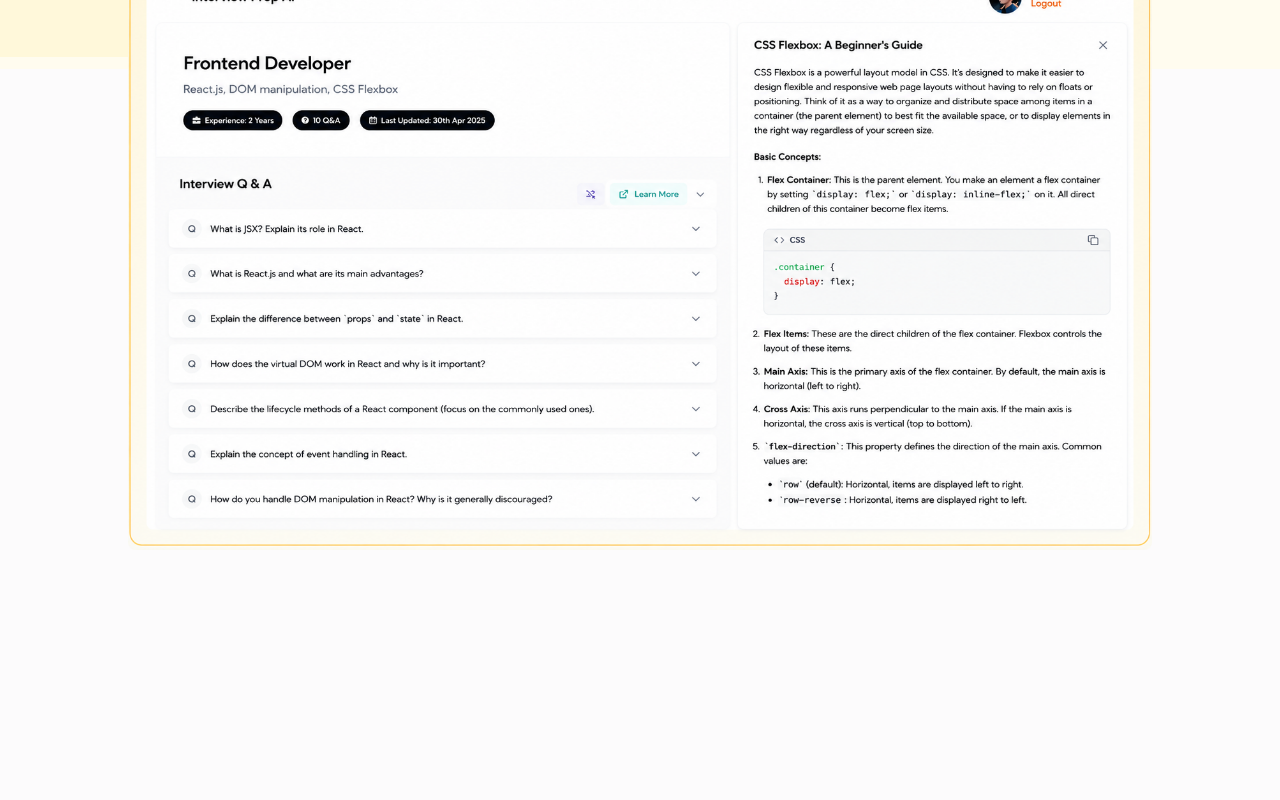
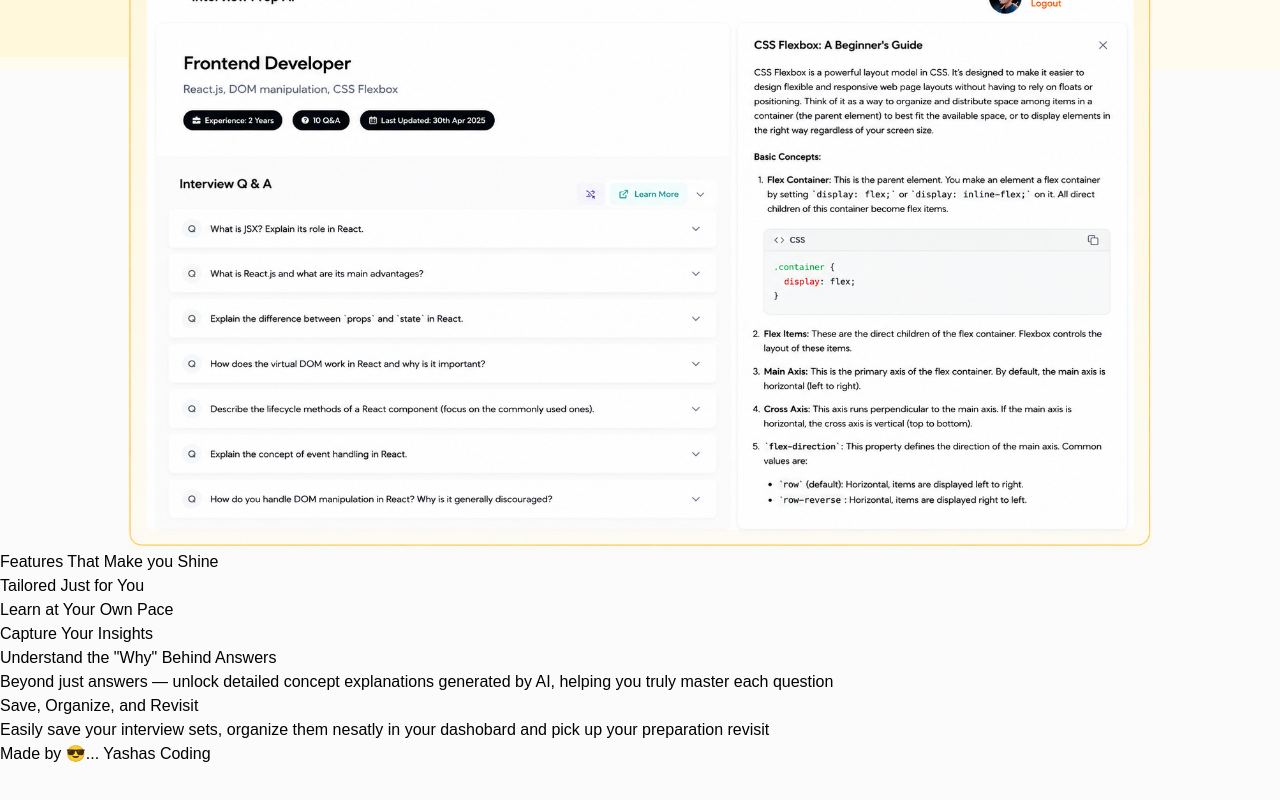
Before and after one commit to Yashas-webdev/Interview-Prep-AI, a React (Vite) app in the folder frontend/: page / in a window 1280 px wide. Shown: the part 443-1243 px from the top of the page. Before the commit the page ends 1217 px from the top, so only its background shows below. Built offline with nearby package versions, Linux system fonts and the light colour scheme.

Commit message:
added the three card section

```diff
--- a/frontend/src/pages/LandingPage.jsx
+++ b/frontend/src/pages/LandingPage.jsx
@@ -1,6 +1,6 @@
 // import { useNavigate } from "react-router-dom";
 import HERO_IMG from "../assets/hero-img.png";
-// import { APP_FEATURES } from "../utils/data";
+import { APP_FEATURES } from "../utils/data";
 import {LuSparkles} from 'react-icons/lu'
 
 function LandingPage() {
@@ -76,10 +76,56 @@ function LandingPage() {
             />
           </section>
         </div>
+
+
+      <div className="">
+        <div className="">
+          <section className="">
+            <h2 className="">
+              Features That Make you Shine
+            </h2>
+
+            <div className="">
+              {/* First 3 cards */}
+              <div className="">
+                {APP_FEATURES.slice(0,3).map((feature)=>(
+                  <div
+                     key = {feature.id}
+                     className=""
+                  >
+                    <h3 className="">
+                      {feature.title}
+                    </h3>
+
+                    <p className="">{feature.descritpion}</p>
+                  </div>
+                ))}
+              </div>
+
+              {/* Remaining 2 cards */}
+              <div className="">
+                {APP_FEATURES.slice(3).map((feature) => (
+                  <div
+                     key = {feature.id}
+                     className=""
+                  >
+                    <h3 className="">
+                      {feature.title}
+                    </h3>
+
+                    <p className="">{feature.description}</p>
+                  </div>
+                ))}
+              </div>
+            </div>
+          </section>
+        </div>
       </div>
 
-
-
+      <div className="">
+        Made by 😎... Yashas Coding
+      </div>
+    </div>
     </>
   );
 }
```
